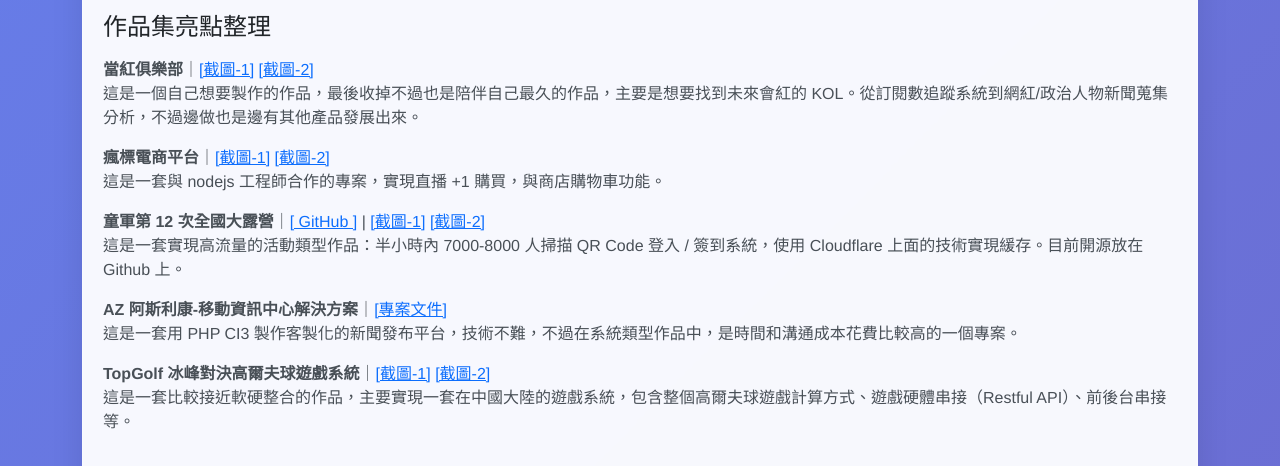
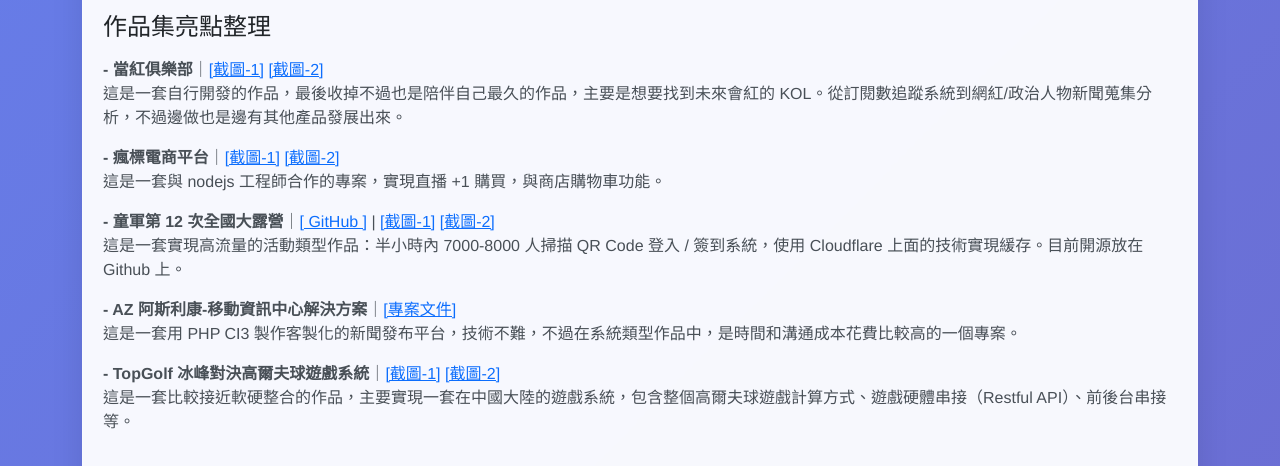
Before and after one commit to lazyjerry/portfolio-mobile, a plain HTML site: page index.html in a window 1280 px wide. Shown: the part 334-800 px from the top of the page. Drawn offline with nearby package versions, Linux system fonts and the light colour scheme.

Commit message:
統一作品標題格式並優化文案

```diff
--- a/index.html
+++ b/index.html
@@ -49,27 +49,27 @@
 							<h4 class="mb-3">作品集亮點整理</h4>
 							<ul class="list-unstyled">
 								<li class="mb-3">
-									<b>當紅俱樂部</b>｜<a href="./screenshot/當紅俱樂部/01.png" target="_blank" rel="nofollow noopener">[截圖-1]</a>
+									<b>- 當紅俱樂部</b>｜<a href="./screenshot/當紅俱樂部/01.png" target="_blank" rel="nofollow noopener">[截圖-1]</a>
 									<a href="./screenshot/當紅俱樂部/02.png" target="_blank" rel="nofollow noopener">[截圖-2]</a><br>
-									這是一個自己想要製作的作品，最後收掉不過也是陪伴自己最久的作品，主要是想要找到未來會紅的 KOL。從訂閱數追蹤系統到網紅/政治人物新聞蒐集分析，不過邊做也是邊有其他產品發展出來。
+									這是一套自行開發的作品，最後收掉不過也是陪伴自己最久的作品，主要是想要找到未來會紅的 KOL。從訂閱數追蹤系統到網紅/政治人物新聞蒐集分析，不過邊做也是邊有其他產品發展出來。
 								</li>
 								<li class="mb-3">
-									<b>瘋標電商平台</b>｜<a href="./screenshot/瘋標電商平台/01.png" target="_blank" rel="nofollow noopener">[截圖-1]</a>
+									<b>- 瘋標電商平台</b>｜<a href="./screenshot/瘋標電商平台/01.png" target="_blank" rel="nofollow noopener">[截圖-1]</a>
 									<a href="./screenshot/瘋標電商平台/02.png" target="_blank" rel="nofollow noopener">[截圖-2]</a><br>
 									這是一套與 nodejs 工程師合作的專案，實現直播 +1 購買，與商店購物車功能。
 								</li>
 								<li class="mb-3">
-									<b>童軍第 12 次全國大露營</b>｜<a href="https://github.com/lazyjerry/scout12-20240711-20240715" target="_blank" rel="nofollow noopener">[ GitHub ]</a> | <a href="./screenshot/童軍第12次全國大露營/01.png" target="_blank" rel="nofollow noopener">[截圖-1]</a>
+									<b>- 童軍第 12 次全國大露營</b>｜<a href="https://github.com/lazyjerry/scout12-20240711-20240715" target="_blank" rel="nofollow noopener">[ GitHub ]</a> | <a href="./screenshot/童軍第12次全國大露營/01.png" target="_blank" rel="nofollow noopener">[截圖-1]</a>
 									<a href="./screenshot/童軍第12次全國大露營/02.png" target="_blank" rel="nofollow noopener">[截圖-2]</a><br>
 									這是一套實現高流量的活動類型作品：半小時內 7000-8000 人掃描 QR Code 登入 / 簽到系統，使用 Cloudflare 上面的技術實現緩存。目前開源放在 Github 上。
 
 								</li>
 								<li class="mb-3">
-									<b>AZ 阿斯利康-移動資訊中心解決方案</b>｜<a href="./screenshot/ZnzhiAD - 移动资讯中心解决方案 2022.Q2.pdf" target="_blank" rel="nofollow noopener">[專案文件]</a><br>
+									<b>- AZ 阿斯利康-移動資訊中心解決方案</b>｜<a href="./screenshot/ZnzhiAD - 移动资讯中心解决方案 2022.Q2.pdf" target="_blank" rel="nofollow noopener">[專案文件]</a><br>
 									這是一套用 PHP CI3 製作客製化的新聞發布平台，技術不難，不過在系統類型作品中，是時間和溝通成本花費比較高的一個專案。
 								</li>
 								<li class="mb-3">
-									<b>TopGolf 冰峰對決高爾夫球遊戲系統</b>｜<a href="./screenshot/TopGolf_冰峰對決高爾夫球遊戲系統/FireShot Capture 001 - TOPGOLF - front.d1m.camart.co.uk.png" target="_blank" rel="nofollow noopener">[截圖-1]</a>
+									<b>- TopGolf 冰峰對決高爾夫球遊戲系統</b>｜<a href="./screenshot/TopGolf_冰峰對決高爾夫球遊戲系統/FireShot Capture 001 - TOPGOLF - front.d1m.camart.co.uk.png" target="_blank" rel="nofollow noopener">[截圖-1]</a>
 									<a href="./screenshot/TopGolf_冰峰對決高爾夫球遊戲系統/FireShot Capture 002 - 预约管理 - TOPGOLF - front.d1m.camart.co.uk.png" target="_blank" rel="nofollow noopener">[截圖-2]</a><br>
 									這是一套比較接近軟硬整合的作品，主要實現一套在中國大陸的遊戲系統，包含整個高爾夫球遊戲計算方式、遊戲硬體串接（Restful API）、前後台串接等。
 
```
